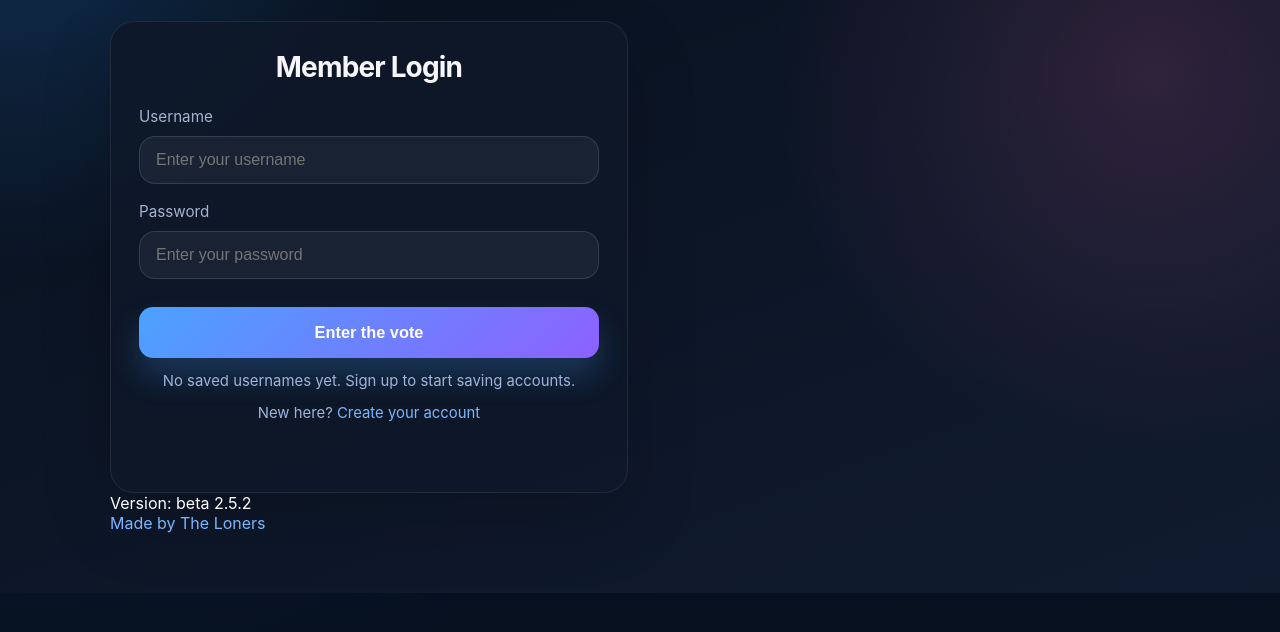
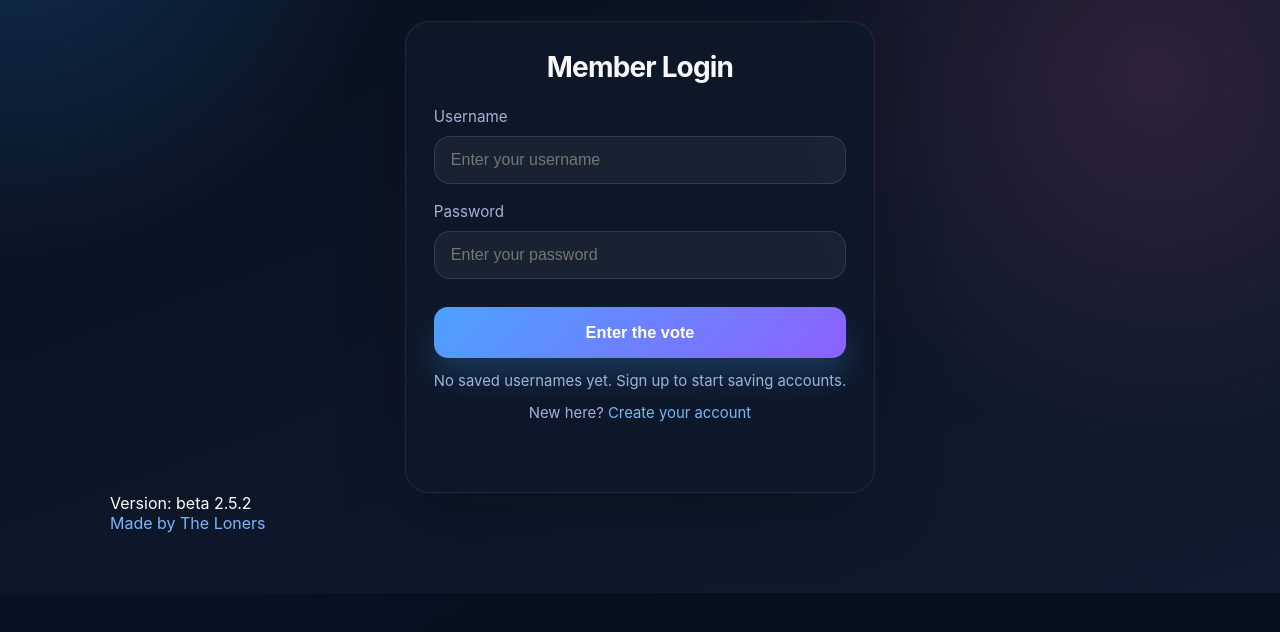
Before and after one commit to ZF-1616/Vote-Who-Ming-En-love-2.0, a plain HTML site: page index.html in a window 1280 px wide. Shown: the part 150-782 px from the top of the page. Drawn offline with Linux system fonts and the light colour scheme.

Commit message:
Update style.css

```diff
--- a/style.css
+++ b/style.css
@@ -72,6 +72,9 @@ a {
   align-items: start;
   padding-top: 18px;
   text-align: center;
+  display: flex;
+  justify-content: center; /* 左右置中 */
+  align-items: center;     /* 上下置中 */
 }
 
 .card {
```
